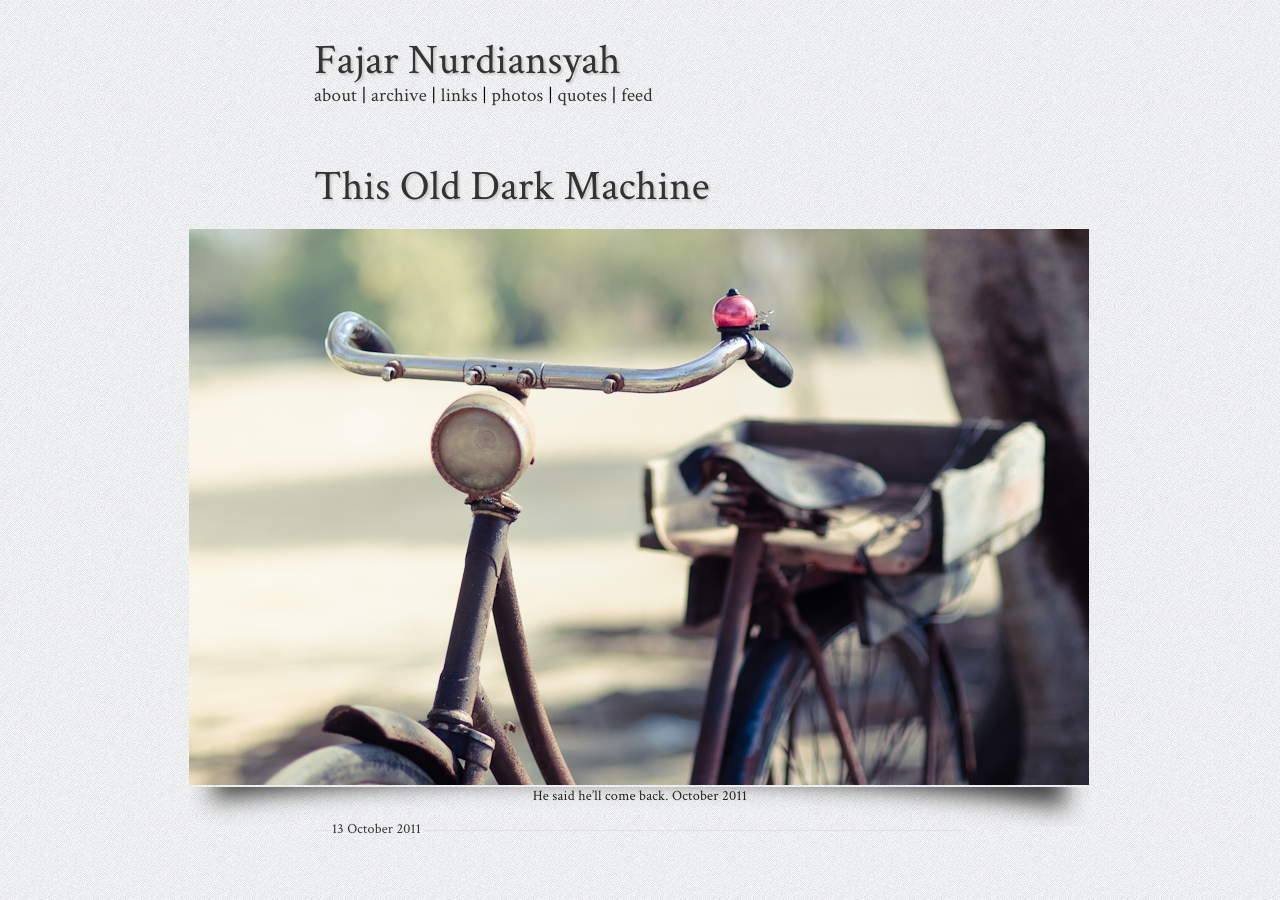
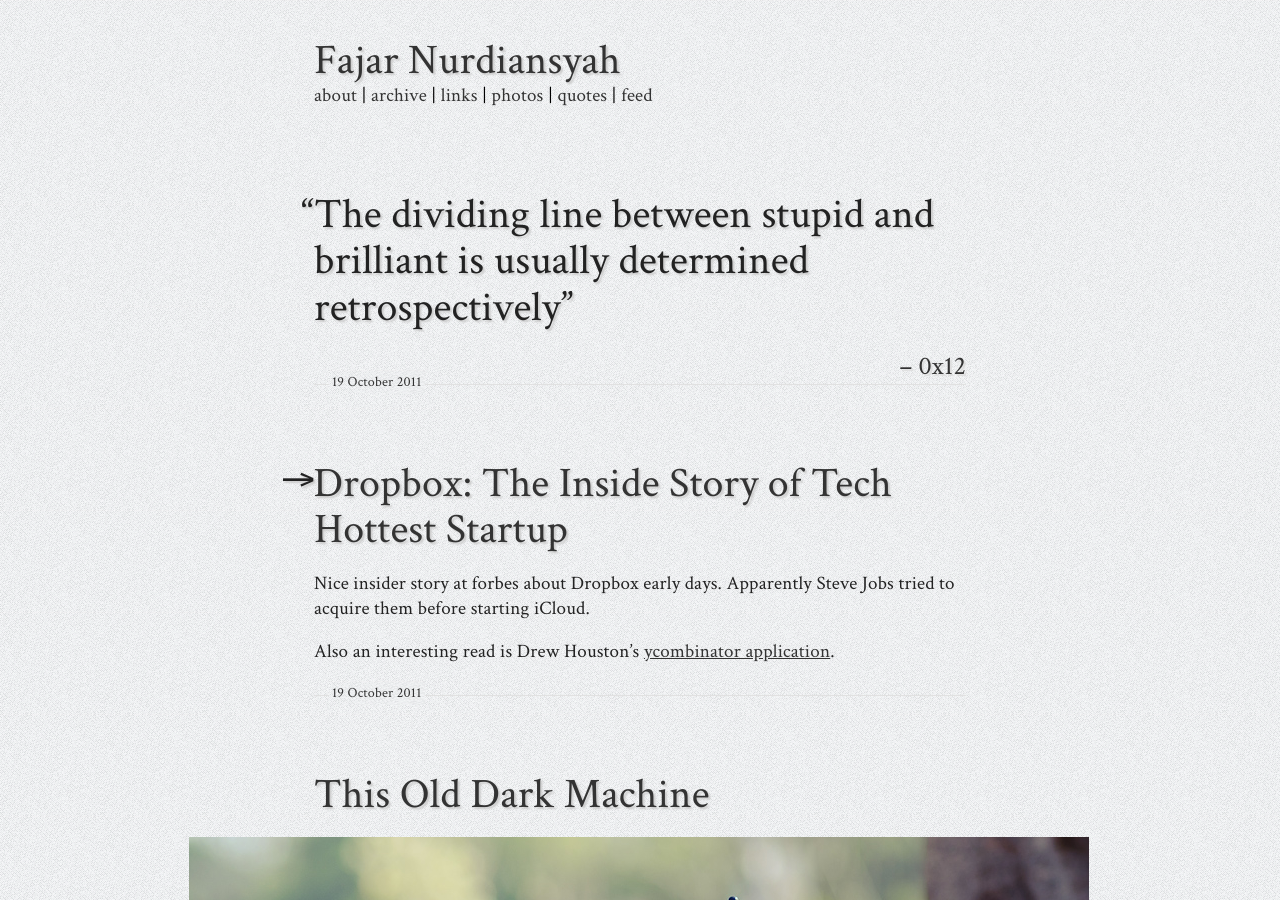
Before and after one commit to fajarnurdiansyah/fajarnurdiansyah.github.com, a Jekyll site: the page built from index.html, in a window 1280 px wide and 900 px high. Built offline with Jekyll 4.4.1, drawn with Linux system fonts in a browser that asks for light colours; Markdown is read by kramdown in place of the engine named in the settings; the list of posts is cut into pages by our own code; some of the changed text lies outside the part shown.

Commit message:
New post on Dropbox story

```diff
--- /dev/null
+++ b/links/_posts/2011-10-19-dropbox-the-inside-story-of-tech-hottest-startup.md
@@ -0,0 +1,15 @@
+---
+layout: link
+title: "Dropbox: The Inside Story of Tech Hottest Startup"
+date: 2011-10-19 15:22
+comments: false
+link: http://www.forbes.com/sites/victoriabarret/2011/10/18/dropbox-the-inside-story-of-techs-hottest-startup/
+intro:
+---
+
+Nice insider story at forbes about Dropbox early days.
+Apparently Steve Jobs tried to acquire them before starting iCloud.
+
+Also an interesting read is Drew Houston's [ycombinator application][].
+
+[ycombinator application]: http://dl.dropbox.com/u/27532820/app.html
--- /dev/null
+++ b/quotes/_posts/2011-10-19-0x12.md
@@ -0,0 +1,11 @@
+---
+layout: quote
+title: "Quote of the Day: 0x12"
+date: 2011-10-19 16:19
+comments: false
+intro:
+---
+# "The dividing line between stupid and brilliant is usually determined retrospectively"
+### -- [0x12][author]
+
+[author]: http://news.ycombinator.com/item?id=3125291
```
Also changed, not shown: photos/_posts/2011-07-06-kutuh-village-seaweed-farmer.md (+1 -1 lines).
